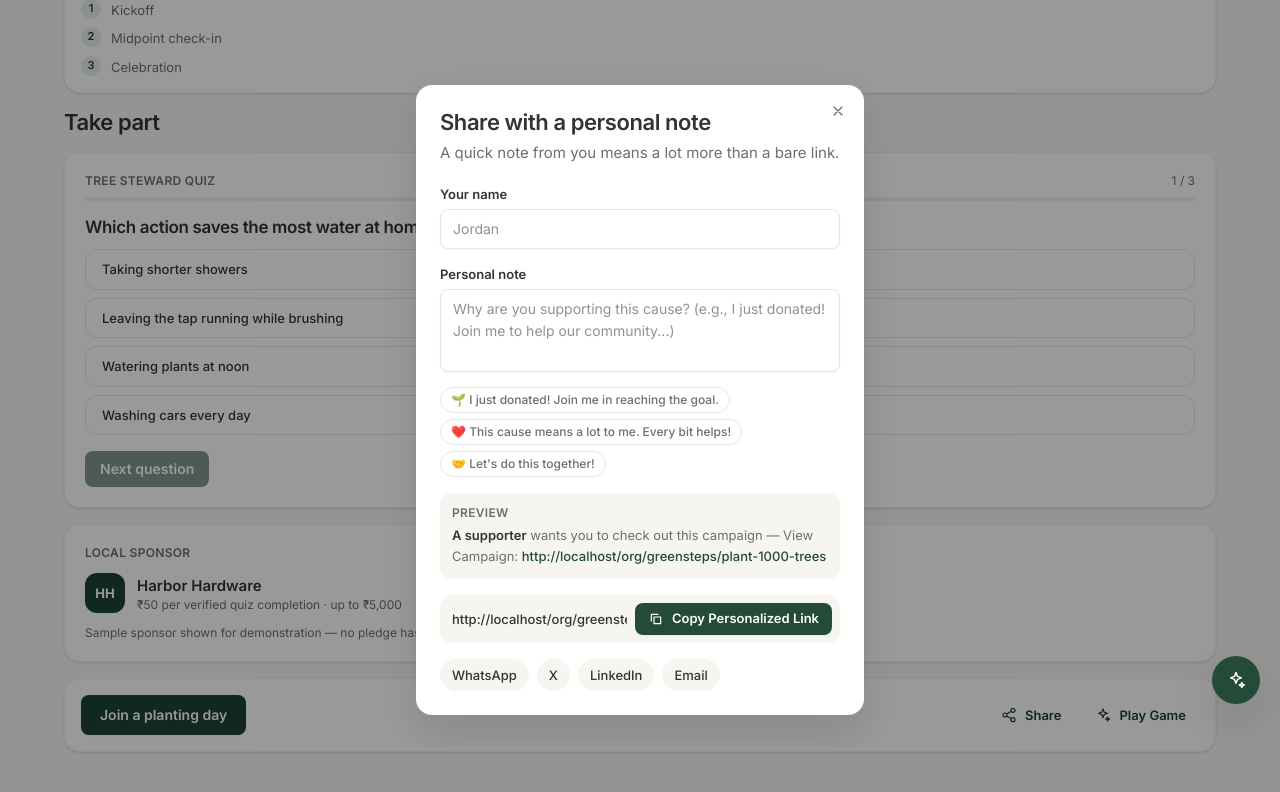
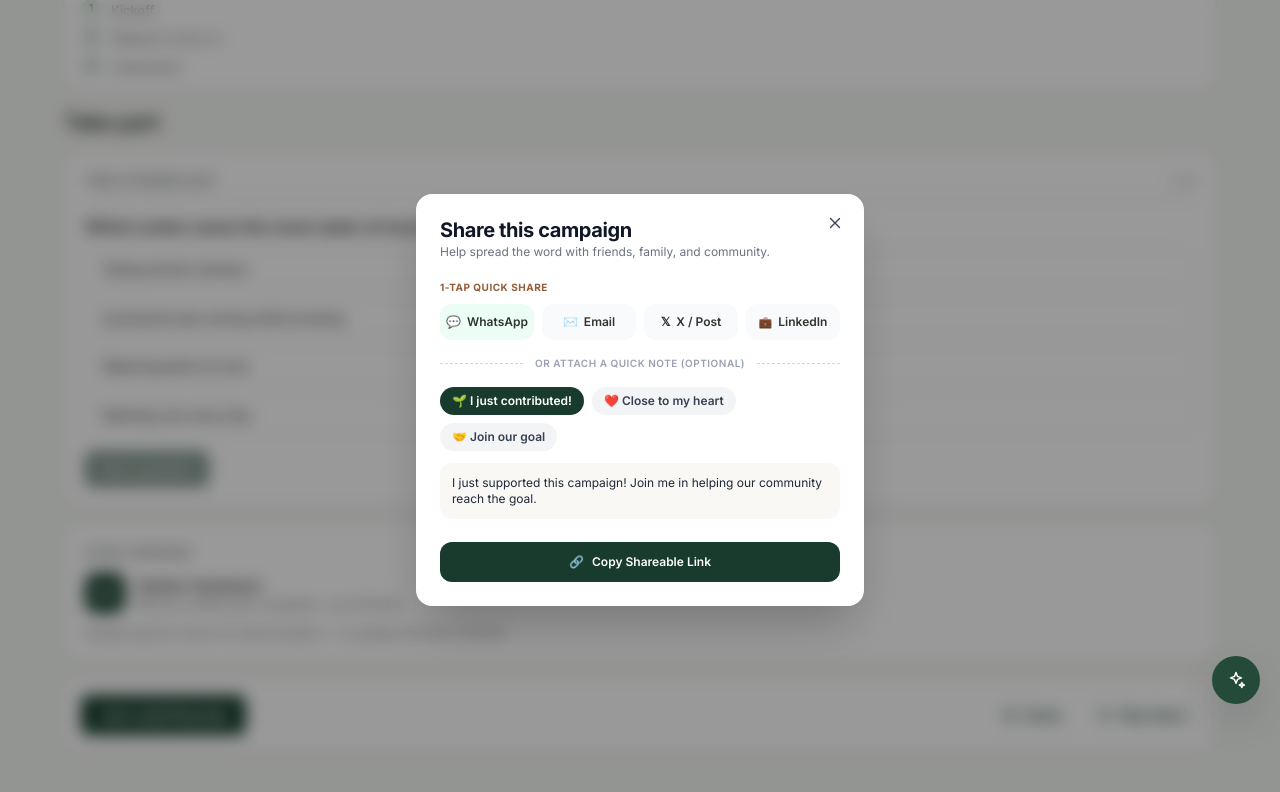
Before and after one commit to Arathy-msv/CoRise, a Next.js app: page /campaign/plant-1000-trees in a window 1280 px wide. Both pictures are taken after a click on the button "Share". Shown: the part 702-1494 px from the top of the page. Built offline with nearby package versions, Linux system fonts and the light colour scheme.

Commit message:
update 3

```diff
--- a/src/components/campaign/EndorsementBanner.tsx
+++ b/src/components/campaign/EndorsementBanner.tsx
@@ -15,7 +15,9 @@ export function EndorsementBanner() {
         💬
       </span>
       <div>
-        <p className="font-semibold text-[var(--color-success)]">{endorsement.endorsedBy} shared this cause with you:</p>
+        <p className="font-semibold text-[var(--color-success)]">
+          {endorsement.endorsedBy ? `${endorsement.endorsedBy} shared this cause with you:` : "Shared with you:"}
+        </p>
         {endorsement.note ? (
           <p className="mt-0.5 text-sm italic text-[var(--color-text-muted)]">&ldquo;{endorsement.note}&rdquo;</p>
         ) : null}
--- a/src/components/campaign/PersonalizedShareModal.tsx
+++ b/src/components/campaign/PersonalizedShareModal.tsx
@@ -1,13 +1,11 @@
 "use client";
 
-import { useState, useSyncExternalStore } from "react";
-import { CopyLinkButton } from "@/components/ui/CopyLinkButton";
-import { Modal } from "@/components/ui/Modal";
+import { useEffect, useState, useSyncExternalStore } from "react";
+import { Icon } from "@/components/ui/Icon";
 import {
+  DEFAULT_SHARE_NOTE,
   MAX_ENDORSEMENT_NOTE,
-  MAX_ENDORSER_NAME,
-  QUICK_ENDORSEMENT_PROMPTS,
-  buildPersonalizedShareQuery,
+  SHARE_NOTE_PRESETS,
   buildPersonalizedShareUrl,
   buildShareMessage,
 } from "@/lib/endorsement";
@@ -17,138 +15,164 @@ const noop = () => () => undefined;
 export function PersonalizedShareModal({
   path,
   campaignTitle,
-  defaultName = "",
   onClose,
-  onNameChange,
 }: {
   /** Canonical public path for this campaign, e.g. /org/acme/help-us-plant-trees */
   path: string;
   campaignTitle: string;
-  defaultName?: string;
   onClose: () => void;
-  /** Lets the caller remember the supporter's name in this browser for next time. */
-  onNameChange?: (name: string) => void;
 }) {
   const origin = useSyncExternalStore(noop, () => window.location.origin, () => "");
-  const [name, setName] = useState(defaultName);
-  const [note, setNote] = useState("");
+  const [note, setNote] = useState(DEFAULT_SHARE_NOTE);
+  const [copied, setCopied] = useState(false);
+  const link = buildPersonalizedShareUrl(origin, path, "", note);
+  const message = buildShareMessage("", note, link);
+  const encodedLink = encodeURIComponent(link);
+  const selectedId = SHARE_NOTE_PRESETS.find((preset) => preset.note === note)?.id;
 
-  const query = buildPersonalizedShareQuery(name, note);
-  const link = buildPersonalizedShareUrl(origin, path, name, note);
-  const message = buildShareMessage(name, note, link);
-  const displayName = name.trim() || "A supporter";
-  const u = encodeURIComponent(link);
+  useEffect(() => {
+    const onKey = (e: KeyboardEvent) => {
+      if (e.key === "Escape") onClose();
+    };
+    document.addEventListener("keydown", onKey);
+    const overflow = document.body.style.overflow;
+    document.body.style.overflow = "hidden";
+    return () => {
+      document.removeEventListener("keydown", onKey);
+      document.body.style.overflow = overflow;
+    };
+  }, [onClose]);
 
-  const whatsappHref = `https://api.whatsapp.com/send?text=${encodeURIComponent(message)}`;
-  const xText = note.trim() ? `${displayName} wants you to check out this campaign: "${note.trim()}"` : `${displayName} wants you to check out this campaign`;
-  const xHref = `https://twitter.com/intent/tweet?text=${encodeURIComponent(xText)}&url=${u}`;
-  const linkedinHref = `https://www.linkedin.com/sharing/share-offsite/?url=${u}`;
-  const emailHref = `mailto:?subject=${encodeURIComponent(`${displayName} shared ${campaignTitle} with you`)}&body=${encodeURIComponent(message)}`;
+  const copyLink = async () => {
+    try {
+      await navigator.clipboard.writeText(link);
+      setCopied(true);
+      window.setTimeout(() => setCopied(false), 2000);
+    } catch {
+      setCopied(false);
+    }
+  };
+
+  const channels = [
+    {
+      id: "whatsapp",
+      label: "WhatsApp",
+      icon: "💬",
+      href: `https://api.whatsapp.com/send?text=${encodeURIComponent(message)}`,
+      className: "bg-emerald-50 text-emerald-800 hover:bg-emerald-100",
+    },
+    {
+      id: "email",
+      label: "Email",
+      icon: "✉️",
+      href: `mailto:?subject=${encodeURIComponent(campaignTitle)}&body=${encodeURIComponent(message)}`,
+      className: "bg-gray-50 text-gray-700 hover:bg-gray-100",
+    },
+    {
+      id: "x",
+      label: "X / Post",
+      icon: "𝕏",
+      href: `https://twitter.com/intent/tweet?text=${encodeURIComponent(note.trim())}&url=${encodedLink}`,
+      className: "bg-gray-50 text-gray-700 hover:bg-gray-100",
+    },
+    {
+      id: "linkedin",
+      label: "LinkedIn",
+      icon: "💼",
+      href: `https://www.linkedin.com/sharing/share-offsite/?url=${encodedLink}`,
+      className: "bg-gray-50 text-gray-700 hover:bg-gray-100",
+    },
+  ];
 
   return (
-    <Modal title="Share with a personal note" description="A quick note from you means a lot more than a bare link." onClose={onClose}>
-      <div className="space-y-4">
-        <div>
-          <label htmlFor="endorser-name" className="block text-sm font-semibold">
-            Your name
-          </label>
-          <input
-            id="endorser-name"
-            value={name}
-            maxLength={MAX_ENDORSER_NAME}
-            onChange={(e) => {
-              setName(e.target.value);
-              onNameChange?.(e.target.value);
-            }}
-            placeholder="Jordan"
-            className="corise-input mt-1.5"
-          />
+    <div className="fixed inset-0 z-50 flex items-center justify-center bg-black/40 p-4 backdrop-blur-sm">
+      <button type="button" aria-label="Close" className="absolute inset-0 cursor-default" onClick={onClose} />
+      <div
+        role="dialog"
+        aria-modal="true"
+        aria-labelledby="share-campaign-title"
+        className="relative w-full max-w-md overflow-hidden rounded-2xl bg-white p-6 shadow-2xl"
+      >
+        <button
+          type="button"
+          onClick={onClose}
+          aria-label="Close"
+          className="absolute right-4 top-4 rounded-md p-1 text-gray-700 hover:bg-gray-100"
+        >
+          <Icon name="x" size={18} />
+        </button>
+
+        <h2 id="share-campaign-title" className="pr-8 text-xl font-bold text-gray-900">
+          Share this campaign
+        </h2>
+        <p className="mt-0.5 text-xs text-gray-500">Help spread the word with friends, family, and community.</p>
+
+        <p className="mb-2 mt-5 text-[10px] font-bold uppercase tracking-wider text-amber-900/80">1-tap quick share</p>
+        <div className="grid grid-cols-4 gap-2">
+          {channels.map((channel) => (
+            <a
+              key={channel.id}
+              href={channel.href}
+              target={channel.id === "email" ? undefined : "_blank"}
+              rel={channel.id === "email" ? undefined : "noreferrer"}
+              className={`flex items-center justify-center gap-1.5 rounded-xl px-2 py-2.5 text-xs font-semibold ${channel.className}`}
+            >
+              <span aria-hidden className={channel.id === "linkedin" ? "text-[11px] font-bold" : undefined}>
+                {channel.icon}
+              </span>
+              {channel.label}
+            </a>
+          ))}
         </div>
 
-        <div>
-          <label htmlFor="endorser-note" className="block text-sm font-semibold">
-            Personal note
+        <div className="my-4 flex items-center gap-3" aria-hidden>
+          <span className="h-px flex-1 border-t border-dashed border-gray-300" />
+          <span className="shrink-0 text-[10px] font-semibold uppercase tracking-wider text-gray-400">
+            Or attach a quick note (optional)
+          </span>
+          <span className="h-px flex-1 border-t border-dashed border-gray-300" />
+        </div>
+
+        <div className="flex flex-wrap gap-2">
+          {SHARE_NOTE_PRESETS.map((preset) => {
+            const selected = preset.id === selectedId;
+            return (
+              <button
+                key={preset.id}
+                type="button"
+                aria-pressed={selected}
+                onClick={() => setNote(preset.note)}
+                className={`rounded-full px-3 py-1.5 text-xs font-semibold ${
+                  selected ? "bg-[#183B2E] text-white" : "bg-gray-100 text-gray-700 hover:bg-gray-200"
+                }`}
+              >
+                {preset.label}
+              </button>
+            );
+          })}
+        </div>
+
+        <label htmlFor="share-note" className="sr-only">
+          Quick note
         </label>
         <textarea
-            id="endorser-note"
+          id="share-note"
           value={note}
           maxLength={MAX_ENDORSEMENT_NOTE}
+          rows={2}
           onChange={(e) => setNote(e.target.value)}
-            placeholder="Why are you supporting this cause? (e.g., I just donated! Join me to help our community...)"
-            rows={3}
-            className="corise-input mt-1.5 resize-none"
+          className="mt-3 w-full resize-none rounded-xl border-0 bg-[#FAF8F5] p-3 text-xs text-gray-800 outline-none focus:ring-2 focus:ring-[#183B2E]"
         />
-          <div className="mt-2 flex flex-wrap gap-1.5">
-            {QUICK_ENDORSEMENT_PROMPTS.map((prompt) => (
+
         <button
-                key={prompt}
           type="button"
-                onClick={() => setNote(prompt)}
-                className="rounded-full border border-black/10 px-2.5 py-1 text-xs font-medium text-[var(--color-text-muted)] transition hover:border-[var(--color-primary)]/50 hover:text-[var(--color-primary)]"
+          onClick={() => void copyLink()}
+          className="mt-4 flex w-full items-center justify-center gap-2 rounded-xl bg-[#183B2E] py-3 text-xs font-semibold text-white hover:bg-[#122D23]"
         >
-                {prompt}
+          <span aria-hidden>{copied ? "✓" : "🔗"}</span>
+          {copied ? "Link Copied!" : "Copy Shareable Link"}
         </button>
-            ))}
       </div>
     </div>
-
-        <div className="rounded-xl bg-[var(--color-bg)] p-3 text-sm text-[var(--color-text-muted)]" data-testid="endorsement-preview">
-          <p className="mb-1 text-xs font-semibold uppercase tracking-wide text-[var(--color-text-muted)]">Preview</p>
-          <p className="leading-relaxed">
-            <span className="font-semibold text-[var(--color-text)]">{displayName}</span> wants you to check out this campaign
-            {note.trim() ? (
-              <>
-                : &ldquo;{note.trim()}&rdquo;
-              </>
-            ) : null}{" "}
-            — View Campaign: <span className="font-medium text-[var(--color-primary)]">{link}</span>
-          </p>
-        </div>
-
-        <div className="flex items-center gap-2 rounded-xl bg-[var(--color-bg)] p-2 pl-3">
-          <input
-            readOnly
-            value={link}
-            aria-label="Personalized link"
-            onFocus={(e) => e.currentTarget.select()}
-            className="min-w-0 flex-1 bg-transparent text-sm font-medium outline-none"
-          />
-          <CopyLinkButton path={`${path}${query}`} label="Copy Personalized Link" variant="primary" />
-        </div>
-
-        <div className="flex flex-wrap gap-2" aria-label="Share with a note">
-          <a
-            href={whatsappHref}
-            target="_blank"
-            rel="noreferrer"
-            className="rounded-full bg-[var(--color-bg)] px-3 py-1.5 text-[13px] font-medium transition hover:bg-[var(--color-primary-soft)] hover:text-[var(--color-primary)]"
-          >
-            WhatsApp
-          </a>
-          <a
-            href={xHref}
-            target="_blank"
-            rel="noreferrer"
-            className="rounded-full bg-[var(--color-bg)] px-3 py-1.5 text-[13px] font-medium transition hover:bg-[var(--color-primary-soft)] hover:text-[var(--color-primary)]"
-          >
-            X
-          </a>
-          <a
-            href={linkedinHref}
-            target="_blank"
-            rel="noreferrer"
-            className="rounded-full bg-[var(--color-bg)] px-3 py-1.5 text-[13px] font-medium transition hover:bg-[var(--color-primary-soft)] hover:text-[var(--color-primary)]"
-          >
-            LinkedIn
-          </a>
-          <a
-            href={emailHref}
-            className="rounded-full bg-[var(--color-bg)] px-3 py-1.5 text-[13px] font-medium transition hover:bg-[var(--color-primary-soft)] hover:text-[var(--color-primary)]"
-          >
-            Email
-          </a>
-        </div>
-      </div>
-    </Modal>
   );
 }
--- a/src/components/campaign/PublicCampaignClient.tsx
+++ b/src/components/campaign/PublicCampaignClient.tsx
@@ -41,8 +41,6 @@ function SharePill({ prominent = false, onClick }: { prominent?: boolean; onClic
   );
 }
 
-const ENDORSER_NAME_KEY = "corise-endorser-name";
-
 /** Progress is shown only when real (or clearly labeled sample) money has been recorded. */
 function showFundraisingProgress(c: Campaign): boolean {
   return c.showProgress && Boolean(c.fundraisingTarget) && c.metrics.fundsRaised > 0;
@@ -77,30 +75,12 @@ export default function PublicCampaignClient({ slug, orgSlug }: { slug: string;
   const [pledgeError, setPledgeError] = useState("");
   const [pledged, setPledged] = useState<number | null>(null);
   const [shareOpen, setShareOpen] = useState(false);
-  const [endorserName, setEndorserName] = useState("");
   /** null = showing campaign details first; set once the supporter picks how to support. */
   const [launchMode, setLaunchMode] = useState<"play" | "pay" | null>(null);
   const [selectedMode, setSelectedMode] = useState<"play" | "pay">("play");
   const actionRef = useRef<HTMLDivElement>(null);
   const pledgeRef = useRef<HTMLInputElement>(null);
   const launchRef = useRef<HTMLDivElement>(null);
-
-  useEffect(() => {
-    try {
-      setEndorserName(localStorage.getItem(ENDORSER_NAME_KEY) ?? "");
-    } catch {
-      // Private browsing or disabled storage — the name field just starts empty.
-    }
-  }, []);
-
-  const rememberEndorserName = (value: string) => {
-    setEndorserName(value);
-    try {
-      if (value.trim()) localStorage.setItem(ENDORSER_NAME_KEY, value);
-    } catch {
-      // Ignore — remembering the name is a convenience, not a requirement.
-    }
-  };
 
   if (!hydrated || (Boolean(orgSlug) && !orgMatches && !workspaceReady)) {
     return (
@@ -277,25 +257,6 @@ export default function PublicCampaignClient({ slug, orgSlug }: { slug: string;
     setCtaDone(true);
   };
 
-  const shareCampaign = async () => {
-    const url = `${window.location.origin}${publicCampaignPath(campaign.slug, publicOrganization.orgSlug)}`;
-    const payload = { title: campaign.headline || campaign.title, text: campaign.description, url };
-    if (typeof navigator.share === "function") {
-      try {
-        await navigator.share(payload);
-        return;
-      } catch (err) {
-        if (err instanceof DOMException && err.name === "AbortError") return;
-      }
-    }
-    try {
-      await navigator.clipboard.writeText(url);
-      showToast("Campaign link copied!");
-    } catch {
-      showToast("Couldn't copy the link. Copy it from the address bar.", "warn");
-    }
-  };
-
   const progress = campaign.fundraisingTarget
     ? Math.min(100, (campaign.metrics.fundsRaised / campaign.fundraisingTarget) * 100)
     : 0;
@@ -320,10 +281,10 @@ export default function PublicCampaignClient({ slug, orgSlug }: { slug: string;
           tag: CAMPAIGN_TYPE_META[campaign.type]?.label ?? "Campaign",
           title: campaign.headline || campaign.title,
           subtitle: campaign.description,
-          introShare: <SharePill onClick={() => void shareCampaign()} />,
+          introShare: <SharePill onClick={() => setShareOpen(true)} />,
           banner: <EndorsementBanner />,
           whyItMatters: campaign.whyItMatters,
-          whyShare: <SharePill prominent onClick={() => void shareCampaign()} />,
+          whyShare: <SharePill prominent onClick={() => setShareOpen(true)} />,
           widget: isPlayableGame ? (
             <div ref={launchRef} className="flex h-full flex-col justify-center gap-3 rounded-2xl border border-black/5 bg-white p-4 shadow-sm">
               <p className="text-sm font-semibold">How would you like to support?</p>
@@ -639,8 +600,6 @@ export default function PublicCampaignClient({ slug, orgSlug }: { slug: string;
         <PersonalizedShareModal
           path={publicCampaignPath(campaign.slug, publicOrganization.orgSlug)}
           campaignTitle={campaign.headline || campaign.title}
-          defaultName={endorserName}
-          onNameChange={rememberEndorserName}
           onClose={() => setShareOpen(false)}
         />
       ) : null}
--- a/src/lib/endorsement.ts
+++ b/src/lib/endorsement.ts
@@ -3,11 +3,25 @@
 export const MAX_ENDORSER_NAME = 60;
 export const MAX_ENDORSEMENT_NOTE = 240;
 
-export const QUICK_ENDORSEMENT_PROMPTS: string[] = [
-  "🌱 I just donated! Join me in reaching the goal.",
-  "❤️ This cause means a lot to me. Every bit helps!",
-  "🤝 Let's do this together!",
+export const SHARE_NOTE_PRESETS: { id: string; label: string; note: string }[] = [
+  {
+    id: "contributed",
+    label: "🌱 I just contributed!",
+    note: "I just supported this campaign! Join me in helping our community reach the goal.",
+  },
+  {
+    id: "heart",
+    label: "❤️ Close to my heart",
+    note: "This campaign is close to my heart. Join me in helping our community reach the goal.",
+  },
+  {
+    id: "join",
+    label: "🤝 Join our goal",
+    note: "Join our goal and help our community get there together.",
+  },
 ];
+
+export const DEFAULT_SHARE_NOTE = SHARE_NOTE_PRESETS[0].note;
 
 function clamp(value: string, max: number): string {
   return value.trim().slice(0, max);
@@ -39,10 +53,10 @@ export function buildShareMessage(name: string, note: string, link: string): str
 
 export type ParsedEndorsement = { endorsedBy: string; note: string };
 
-/** Reads endorsedBy/note out of raw query values, trimmed and length-capped. No name -> nothing honest to show. */
+/** Reads endorsedBy/note out of raw query values, trimmed and length-capped. A note alone is enough to show. */
 export function parseEndorsement(endorsedByRaw: string | null | undefined, noteRaw: string | null | undefined): ParsedEndorsement | null {
   const endorsedBy = clamp(endorsedByRaw ?? "", MAX_ENDORSER_NAME);
-  if (!endorsedBy) return null;
   const note = clamp(noteRaw ?? "", MAX_ENDORSEMENT_NOTE);
+  if (!endorsedBy && !note) return null;
   return { endorsedBy, note };
 }
```
Lines whose indentation alone changed are shown as unchanged.
